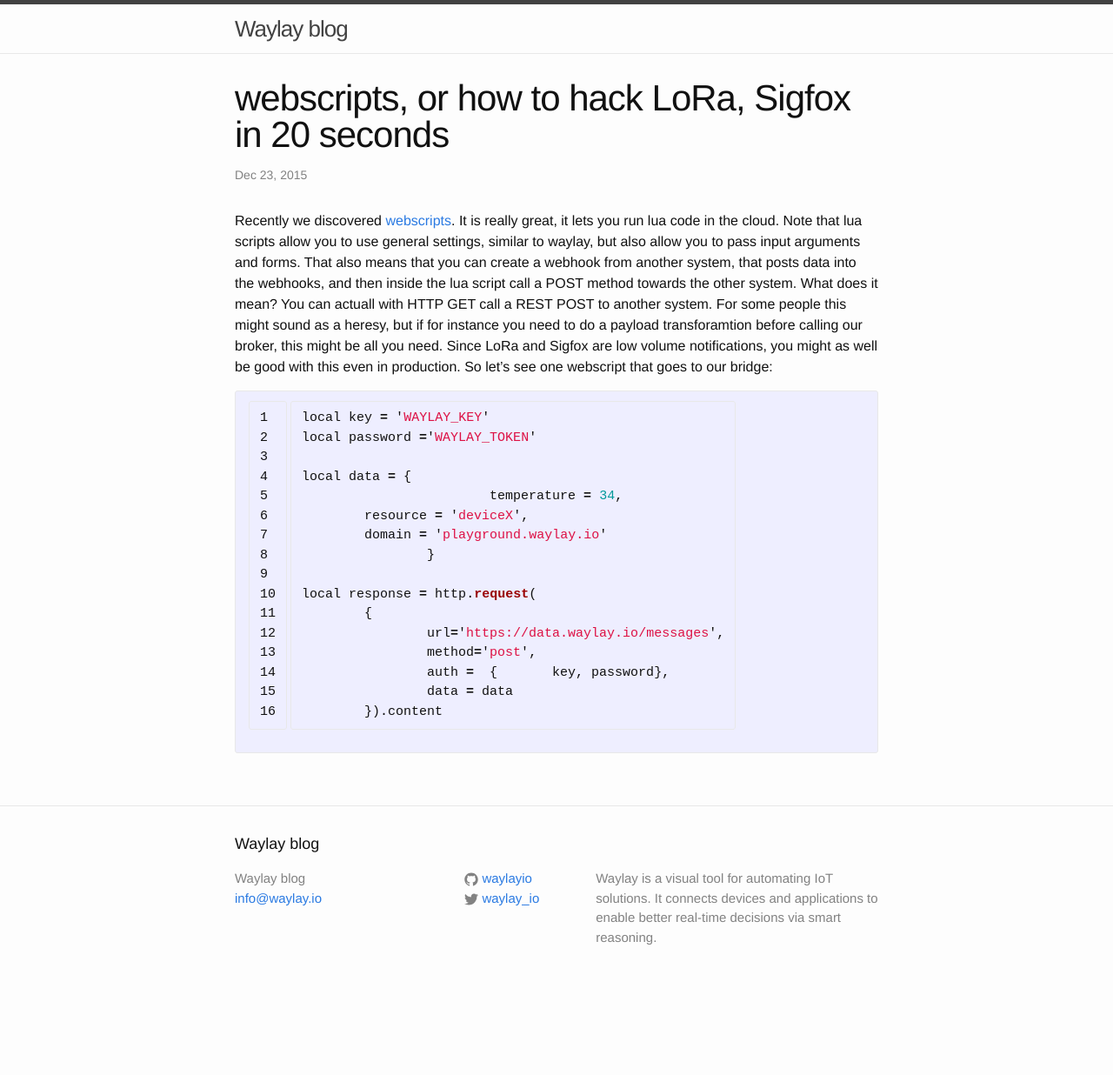
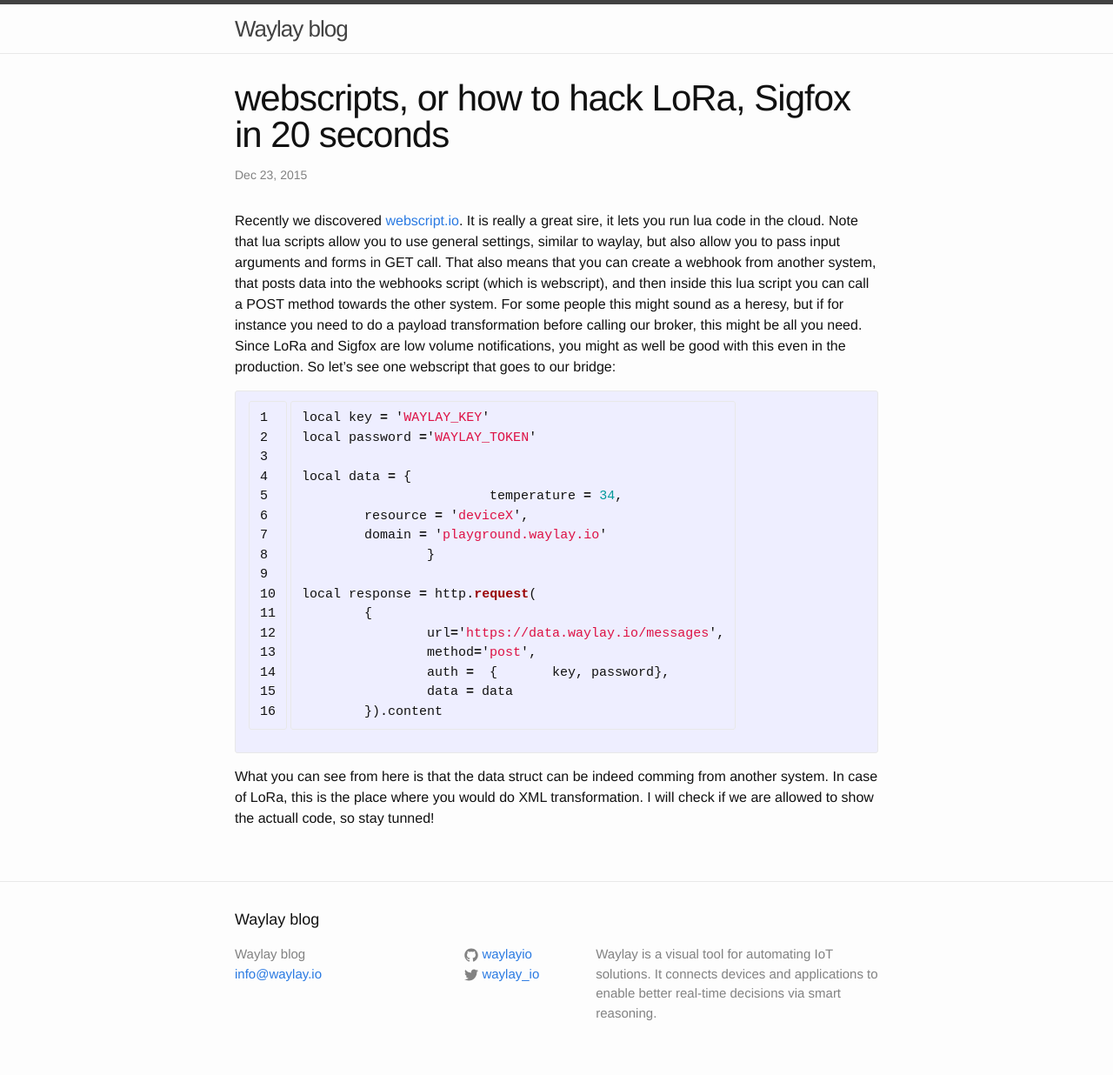
Before and after one commit to jasperdevrient/waylayio.github.io, a Jekyll site: the page built from _posts/2015-10-23-webscripts.markdown, in a window 1280 px wide. Shown: the whole page at 87% size. Built offline with Jekyll 4.4.1, drawn with Linux system fonts in a browser that asks for light colours; before the commit the page ends 1149 px from its top, so only the background shows below that.

Commit message:
Update 2015-10-23-webscripts.markdown

```diff
--- a/_posts/2015-10-23-webscripts.markdown
+++ b/_posts/2015-10-23-webscripts.markdown
@@ -5,7 +5,7 @@
 categories: integration
 ---
 
-Recently we discovered [webscripts] [webscripts]. It is really great, it lets you run lua code in the cloud. Note that lua scripts allow you to use general settings, similar to waylay, but also allow you to pass input arguments and forms. That also means that you can create a webhook from another system, that posts data into the webhooks, and then inside the lua script call a POST method towards the other system. What does it mean? You can actuall with HTTP GET call a REST POST to another system. For some people this might sound as a heresy, but if for instance you need to do a payload transforamtion before calling our broker, this might be all you need. Since LoRa and Sigfox are low volume notifications, you might as well be good with this even in production. So let's see one webscript that goes to our bridge:
+Recently we discovered [webscript.io] [webscripts]. It is really a great sire, it lets you run lua code in the cloud. Note that lua scripts allow you to use general settings, similar to waylay, but also allow you to pass input arguments and forms in GET call. That also means that you can create a webhook from another system, that posts data into the webhooks script (which is webscript), and then inside this lua script you can call a POST method towards the other system. For some people this might sound as a heresy, but if for instance you need to do a payload transformation before calling our broker, this might be all you need. Since LoRa and Sigfox are low volume notifications, you might as well be good with this even in the production. So let's see one webscript that goes to our bridge:
 
 {% highlight javascript linenos %}
 local key = 'WAYLAY_KEY'
@@ -26,5 +26,6 @@
 	}).content
 {% endhighlight %}
 
+What you can see from here is that the data struct can be indeed comming from another system. In case of LoRa, this is the place where you would do XML transformation. I will check if we are allowed to show the actuall code, so stay tunned!
 
 [webscripts]: https://www.webscript.io
```
